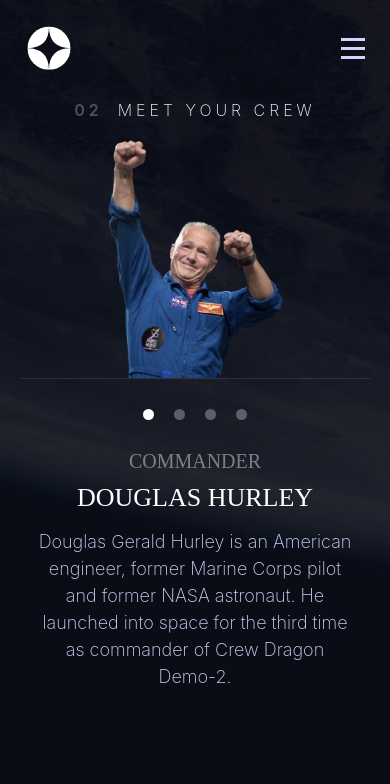
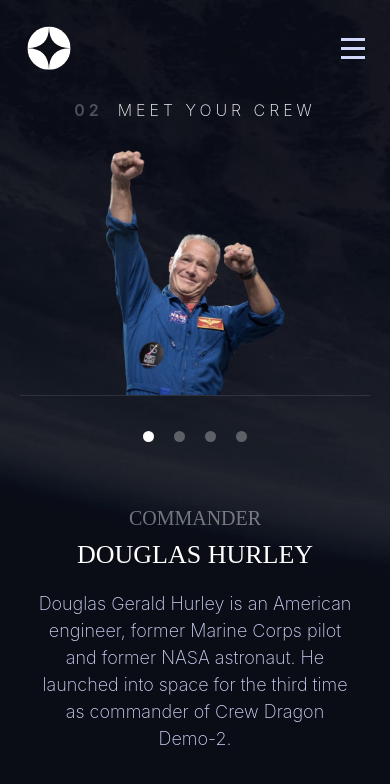
Before and after one commit to badmotherfunk/Space-tourism-website, a React (Create React App) app: page /crew in a window 390 px wide. Shown: the top 784 px of the page. Built offline with nearby package versions, Linux system fonts and the light colour scheme; a web font is replaced by a local one.

Commit message:
Amélioration du responsive pour la page 'Crew'

```diff
--- a/src/pages/Crew/Crew.css
+++ b/src/pages/Crew/Crew.css
@@ -69,7 +69,7 @@
     font-size: 23px;
     font-weight: 300;
     line-height: 40px;
-    width: 450px;
+    width: 90%;
     margin-top: 30px;
 }
 
@@ -90,6 +90,7 @@ input[type="radio"] {
     background-color: #FFFFFFFF;
     opacity: 0.3;
     cursor: pointer;
+    margin-bottom: 30px;
 }
 
 .radioButton:hover {
@@ -107,32 +108,38 @@ input[type="radio"] {
     display: flex;
     width: 100%;
     height: auto;
+    justify-content: center;
 }
 
 .crewPicture img {
-    position: absolute;
+    position: relative;
     bottom: 0;
     margin-left: 30px;
-    width: 35%;
+    /* width: 100%; */
 }
 
 
 /* ---------- MEDIA QUERIES ---------- */
 
 @media screen and (min-width: 1400px) {
-    .crewPicture {
-        display: flex;
-    }
     .crewPicture img {
         width: 70%;
-        position: inherit;
-        object-fit: contain;
     }
 }
 
 @media screen and (max-width: 1024px) {
+    .crewGlobalContent {
+        flex-direction: column;
+        align-items: center;
+    }
     .crewContent {
+        align-items: center;
+        margin-top: 50px;
         margin-top: 80px;
+        padding: 0 80px;
+    }
+    .crewInformations {
+        text-align: center;
     }
     .crewRole {
         font-size: 28px;
@@ -162,24 +169,15 @@ input[type="radio"] {
         width: 15px;
         height: 15px;
     }
+    .crewPicture img {
+        width: 95%;
+    }
 }
 
 @media screen and (max-width: 768px) {
     .crewGlobalContainer {
         padding: 0 45px;
         margin-top: 40px;
-    }
-    .crewGlobalContent {
-        flex-direction: column;
-        align-items: center;
-    }
-    .crewContent {
-        align-items: center;
-        margin-top: 50px;
-        padding: 0 80px;
-    }
-    .crewInformations {
-        text-align: center;
     }
     .crewRole {
         font-size: 25px;
@@ -213,6 +211,9 @@ input[type="radio"] {
         width: 11px;
         height: 11px;
     }
+    .crewPicture img {
+        width: 75%;
+    }
 }
 
 @media screen and (max-width: 480px) {
@@ -236,10 +237,11 @@ input[type="radio"] {
     .crewPicture {
         flex-direction: column;
         align-items: center;
-        margin-top: 20px;
+        margin-top: 30px;
     }
     .crewPicture img {
         position: inherit;
+        width: 180px;
     }
     .pictureLine {
         width: 100%;
@@ -247,11 +249,11 @@ input[type="radio"] {
         background-color: rgba(255, 255, 255, 0.103);
     }
     .radioContainer {
-        padding-top: 30px;
+        padding-top: 35px;
     }
     .crewRole {
         font-size: 20px;
-        margin-top: 30px;
+        margin-top: 35px;
     }
     .crewMember {
         font-size: 26px;
@@ -259,5 +261,7 @@ input[type="radio"] {
     .crewDescription {
         font-size: 18px;
         line-height: 27px;
+        margin-top: 20px;
+        padding-bottom: 30px;
     }
 }
```
